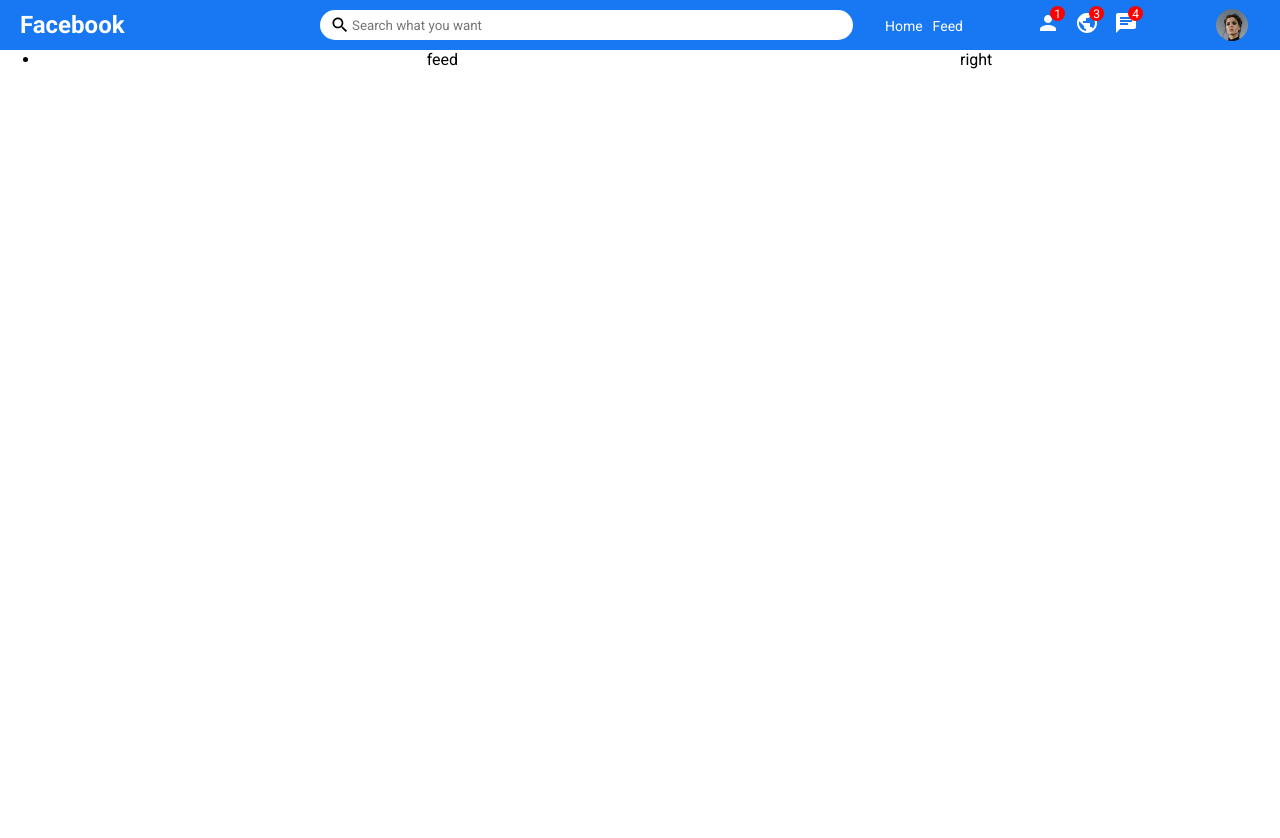
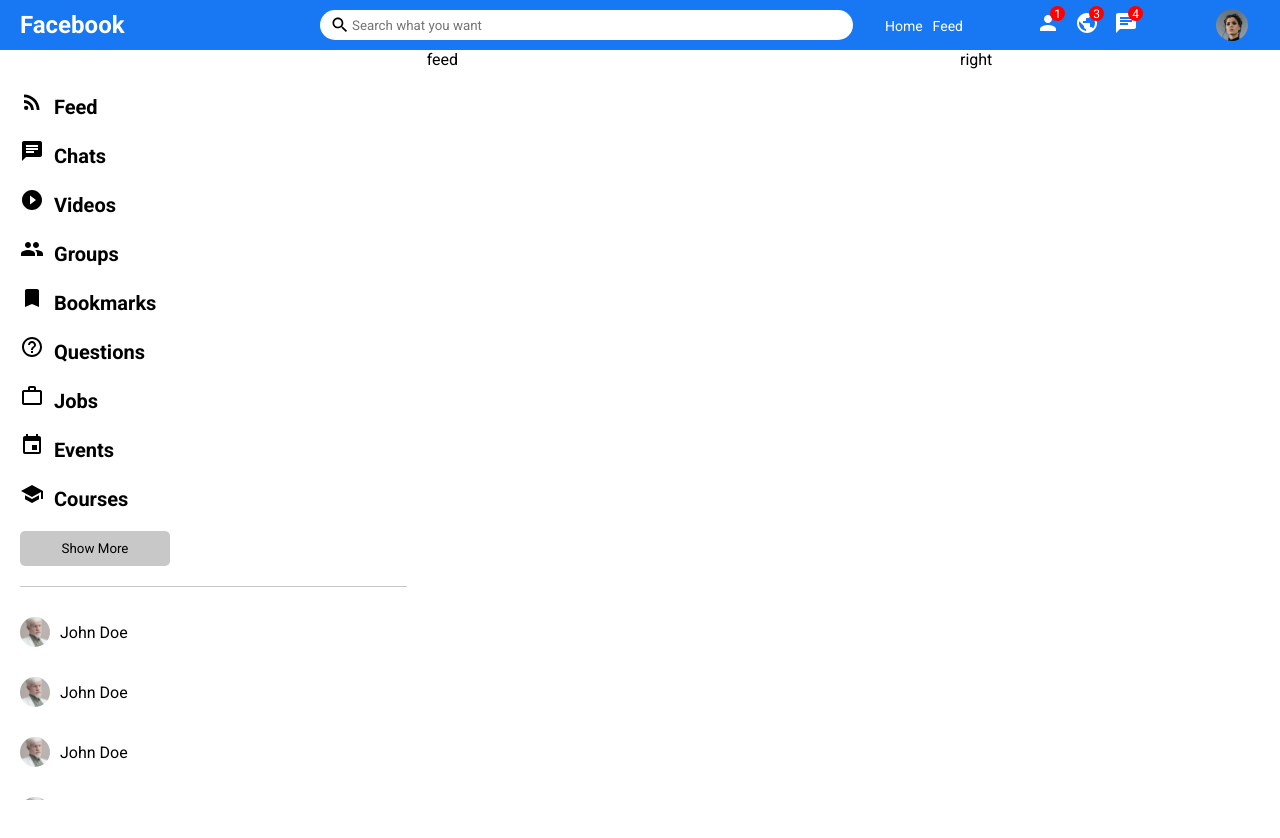
Before and after one commit to bwalidd/nodeproject, a React (Create React App) app: page / in a window 1280 px wide. Shown: the top 838 px of the page. Built offline with nearby package versions, Linux system fonts and the light colour scheme.

Commit message:
finish sidebar

```diff
--- a/src/components/sidebar/sidebar.css
+++ b/src/components/sidebar/sidebar.css
@@ -1,4 +1,78 @@
 .sidebarcontainer{
     flex: 4;
-    height: 100vh;
+    height: calc(100vh - 50px);
+    background-color: rgb(255, 255, 255);
+    overflow-y: scroll;
 }
+
+::-webkit-scrollbar{
+    width: 5px;
+}
+
+
+::-webkit-scrollbar-track{
+    background-color: rgb(255, 255, 255);
+}
+
+::-webkit-scrollbar-thumb{
+    background-color: rgb(148, 148, 148);
+    border-radius: 10px;
+}
+
+.sidebarwrapper{
+    padding: 20px;
+    height: 100%;
+}
+
+.sidebarlist{
+    list-style: none;
+    padding: 0;
+    margin: 0;
+}
+
+.sidebarListItem{
+    margin: 20px 0;
+    font-size: 20px;
+    font-weight: 600;
+    cursor: pointer;
+}
+
+.sidebarIcon{
+    margin-right: 10px;
+}
+
+.sidebarbutton{
+    width: 150px;
+    border: none;
+    padding: 10px;
+    border-radius: 5px;
+    background-color: rgb(200, 200, 200);
+}
+
+.sidebarhr{
+    margin: 20px 0;
+    border: none;
+    height: 1px;
+    background-color: rgb(200, 200, 200);
+}
+
+.sidebarfriendlist{
+    padding: 0;
+    margin: 0;
+    list-style: none;
+}
+
+.sidebarfriend{
+    display: flex;
+    align-items: center;
+    margin: 30px 0;
+    cursor: pointer;
+}
+
+.sidebarfriendimg{
+    width: 30px;
+    height: 30px;
+    border-radius: 50%;
+    margin-right: 10px;
+    object-fit: cover;
+}
--- a/src/components/sidebar/sidebar.jsx
+++ b/src/components/sidebar/sidebar.jsx
@@ -1,19 +1,104 @@
 import React, { Component } from 'react';
 import './sidebar.css';
+import { RssFeed, Chat, PlayCircleFilledOutlined, Group, Bookmark, HelpOutline, WorkOutline, Event, School } from '@mui/icons-material';
 class Sidebar extends Component {
         render() {
             return(
                 <div className="sidebarcontainer">
                     <div className="sidebarwrapper">
                         <ul className="sidebarlist">
-                            <li className="sidebarlistitem">
-
+                            <li className="sidebarListItem">
+                                <RssFeed className="sidebarIcon" />
+                                <span className="sidebarListItemText">Feed</span>
+                            </li>
+                            <li className="sidebarListItem">
+                                <Chat className="sidebarIcon" />
+                                <span className="sidebarListItemText">Chats</span>
+                            </li>
+                            <li className="sidebarListItem">
+                                <PlayCircleFilledOutlined className="sidebarIcon" />
+                                <span className="sidebarListItemText">Videos</span>
+                            </li>
+                            <li className="sidebarListItem">
+                                <Group className="sidebarIcon" />
+                                <span className="sidebarListItemText">Groups</span>
+                            </li>
+                            <li className="sidebarListItem">
+                                <Bookmark className="sidebarIcon" />
+                                <span className="sidebarListItemText">Bookmarks</span>
+                            </li>
+                            <li className="sidebarListItem">
+                              <HelpOutline className="sidebarIcon" />
+                              <span className="sidebarListItemText">Questions</span>
+                            </li>
+                            <li className="sidebarListItem">
+                                <WorkOutline className="sidebarIcon" />
+                                <span className="sidebarListItemText">Jobs</span>
+                            </li>
+                            <li className="sidebarListItem">
+                                <Event className="sidebarIcon" />
+                                <span className="sidebarListItemText">Events</span>
+                            </li>
+                            <li className="sidebarListItem">
+                                <School className="sidebarIcon" />
+                                <span className="sidebarListItemText">Courses</span>
+                            </li>
+                        </ul>
+                        <button className="sidebarbutton">Show More</button>
+                        <hr className="sidebarhr" />
+                        <ul className="sidebarfriendlist">
+                            <li className="sidebarfriend">
+                                <img src="/assets/person/2.jpeg" alt="" className="sidebarfriendimg" />
+                                <span className="sidebarfriendname">John Doe</span>
+                            </li>
+                            <li className="sidebarfriend">
+                                <img src="/assets/person/2.jpeg" alt="" className="sidebarfriendimg" />
+                                <span className="sidebarfriendname">John Doe</span>
+                            </li>
+                            <li className="sidebarfriend">
+                                <img src="/assets/person/2.jpeg" alt="" className="sidebarfriendimg" />
+                                <span className="sidebarfriendname">John Doe</span>
+                            </li>
+                            <li className="sidebarfriend">
+                                <img src="/assets/person/2.jpeg" alt="" className="sidebarfriendimg" />
+                                <span className="sidebarfriendname">John Doe</span>
+                            </li>
+                            <li className="sidebarfriend">
+                                <img src="/assets/person/2.jpeg" alt="" className="sidebarfriendimg" />
+                                <span className="sidebarfriendname">John Doe</span>
+                            </li>
+                            <li className="sidebarfriend">
+                                <img src="/assets/person/2.jpeg" alt="" className="sidebarfriendimg" />
+                                <span className="sidebarfriendname">John Doe</span>
+                            </li>
+                            <li className="sidebarfriend">
+                                <img src="/assets/person/2.jpeg" alt="" className="sidebarfriendimg" />
+                                <span className="sidebarfriendname">John Doe</span>
+                            </li>
+                            <li className="sidebarfriend">
+                                <img src="/assets/person/2.jpeg" alt="" className="sidebarfriendimg" />
+                                <span className="sidebarfriendname">John Doe</span>
+                            </li>
+                            <li className="sidebarfriend">
+                                <img src="/assets/person/2.jpeg" alt="" className="sidebarfriendimg" />
+                                <span className="sidebarfriendname">John Doe</span>
+                            </li>
+                            <li className="sidebarfriend">
+                                <img src="/assets/person/2.jpeg" alt="" className="sidebarfriendimg" />
+                                <span className="sidebarfriendname">John Doe</span>
+                            </li>
+                            <li className="sidebarfriend">
+                                <img src="/assets/person/2.jpeg" alt="" className="sidebarfriendimg" />
+                                <span className="sidebarfriendname">John Doe</span>
+                            </li>
+                            <li className="sidebarfriend">
+                                <img src="/assets/person/2.jpeg" alt="" className="sidebarfriendimg" />
+                                <span className="sidebarfriendname">John Doe</span>
                             </li>
                         </ul>
                     </div>
                 </div>
             )
-
         }
 }
 
```
